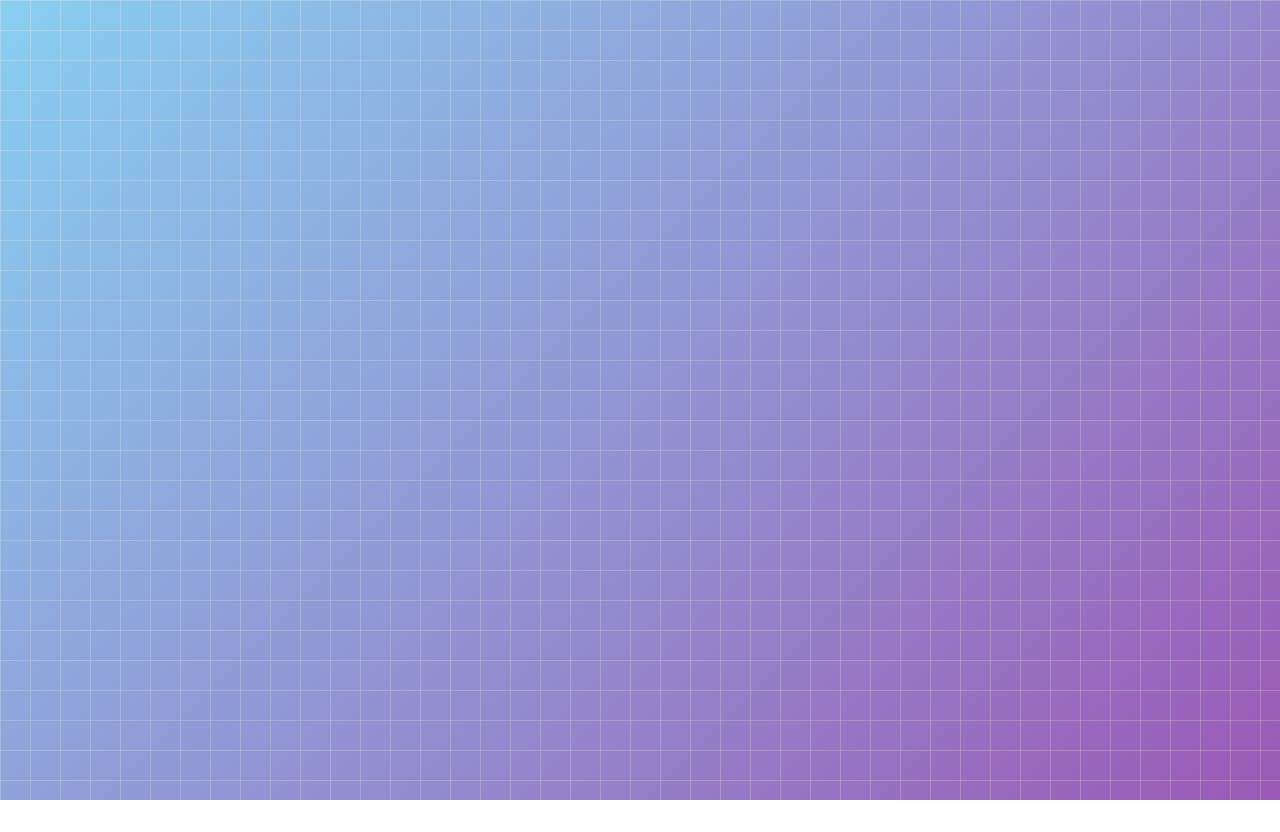
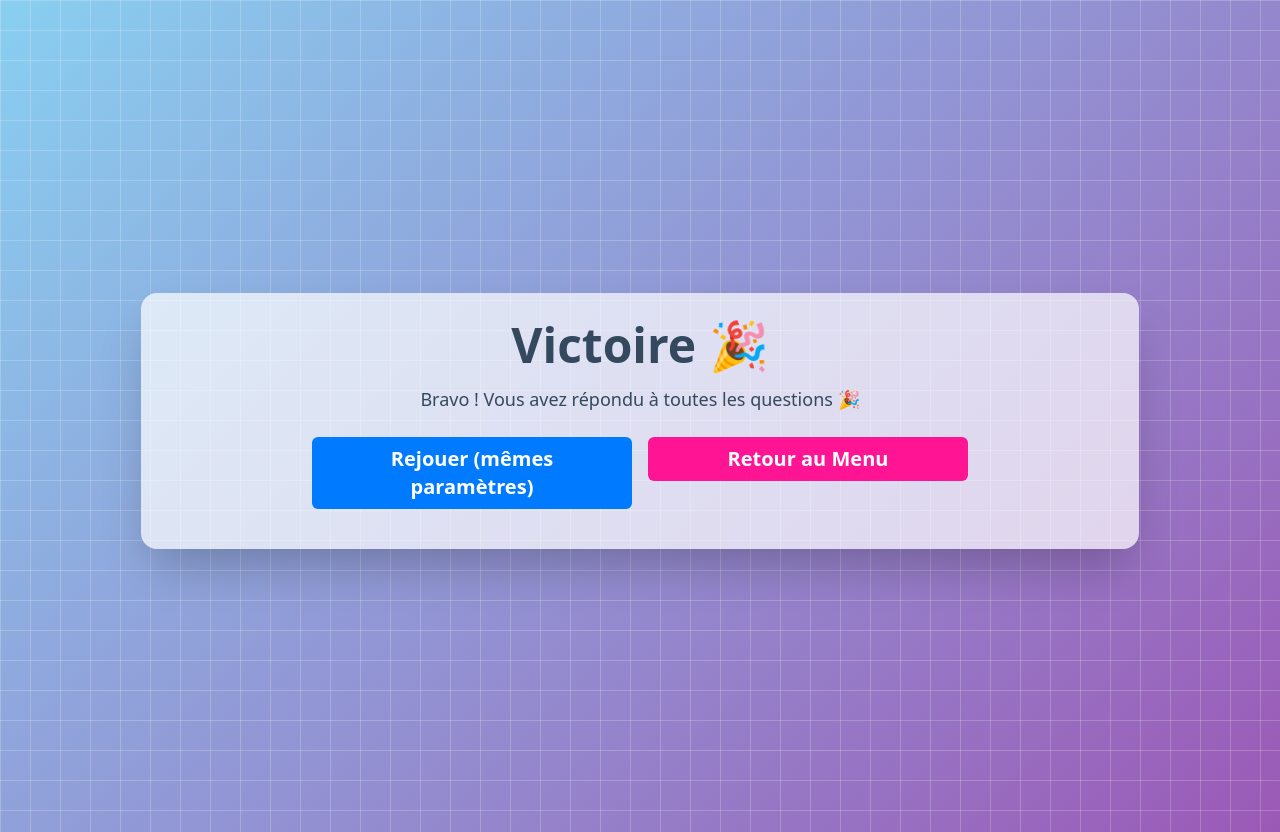
Before and after one commit to Dodize/projet_archi_quizz, a Vue app in the folder frontend/: page /gameOver in a window 1280 px wide. Before the commit this address had no page. Before the commit the page ends 800 px from the top, so only its background shows below. Built offline with nearby package versions, Linux system fonts and the light colour scheme; the HTML template or start-up script is replaced by a standard one; a web font is replaced by a local one.

Commit message:
revenir dessus pour url clean et passage param pour refaire

```diff
--- /dev/null
+++ b/frontend/src/components/GameOver.vue
@@ -0,0 +1,48 @@
+<template>
+  <div class="game-over flex justify-center items-center h-screen">
+    <div class="overflow-y-auto mt-2.5 bg-boxGrey p-7 pb-4 rounded-2xl w-4/5 text-center shadow-2xl h-64">
+      <!-- Affichage conditionnel basé sur gameOverReason -->
+      <h1 class="text-5xl font-extrabold mb-4">
+        {{ gameOverReason === 'hearts' ? 'Défaite 😔' : 'Victoire 🎉' }}
+      </h1>
+      <p class="text-lg">
+        {{ message }}
+      </p>
+
+      <!-- Boutons de rejouer et retour au menu -->
+      <div class="flex justify-center space-x-4 mt-6">
+        <router-link to="/game" class="flex-1 max-w-xs">
+          <button class="w-full px-4 py-2 text-white font-semibold rounded-md bg-[#007bff] hover:bg-blue-600">
+            Rejouer (mêmes paramètres)
+          </button>
+        </router-link>
+        <router-link to="/" class="flex-1 max-w-xs">
+          <button class="w-full px-4 py-2 text-white font-semibold rounded-md bg-[#ff1493] hover:bg-pink-600">
+            Retour au Menu
+          </button>
+        </router-link>
+      </div>
+    </div>
+  </div>
+</template>
+
+<script setup>
+import { useRoute } from 'vue-router';
+
+const route = useRoute();
+
+const nbQuestions = route.query.nbQuestions;
+const gameOverReason = route.query.gameOverReason;
+
+// Déterminer le message affiché selon la raison de la fin de partie
+const message =
+  gameOverReason === 'hearts'
+    ? "La partie est terminée : vous avez perdu tous vos cœurs. Essayez de nouveau pour battre votre record !"
+    : "Bravo ! Vous avez répondu à toutes les questions 🎉";
+</script>
+
+<style scoped>
+.game-over {
+  text-align: center;
+}
+</style>
--- a/frontend/src/components/Partie.vue
+++ b/frontend/src/components/Partie.vue
@@ -8,7 +8,6 @@
       <p class="text-sm font-semibold text-gray-700">Username</p>
     </div>
 
-    <!-- coeur sur vous -->
     <div class="grid grid-cols-[1fr_5fr]">
       <!-- Affichage des coeurs -->
       <div class="w-36 ml-2.5">
@@ -113,7 +112,7 @@
 <script async setup>
 import axios from 'axios';
 import { useRouter } from 'vue-router';
-import { ref, onMounted, defineProps } from "vue"
+import { ref, onMounted, defineProps, watch } from "vue"
 
 // Variables globales
 const router = useRouter();
@@ -205,6 +204,19 @@ const depenserIndice = () => {
   }
 }
 
+//**Watcher** pour surveiller heartsRemaining et rediriger si la valeur atteint 0
+watch(heartsRemaining, (newVal) => {
+    if (newVal <= 0) {
+      router.push({
+        name: 'GameOver',
+        query: {
+          nbQuestions: nbQuestionsQuizz, // Nombre de questions
+          gameOverReason: 'hearts',      // Raison de la fin
+        },
+    });
+  }
+});
+
 // Passage à la question suivante après visualisation des réponses
 const questionSuivante = () => {
   affichageBoutonIndice.value = true;
@@ -246,10 +258,14 @@ const questionSuivante = () => {
     }
 
   } else {
-    question.value = "FINIIIIIIIIIIIIII";
-    reponses.value = "";
-  }
-
+    router.push({
+      name: 'GameOver',
+      query: {
+        nbQuestions: nbQuestionsQuizz, // Nombre de questions
+        gameOverReason: 'questions',      // Raison de la fin
+      },
+    });
+}
 }
 
 // Chargement de nouvelles questions lorsque le "stock" est épuisé
@@ -287,8 +303,6 @@ function majQuestion() {
   console.log(correctAnswer); //TODO : penser a enlever
 }
 
-
-
 </script>
 
 <style scoped>
--- a/frontend/src/router/index.js
+++ b/frontend/src/router/index.js
@@ -3,6 +3,7 @@ import { createRouter, createWebHistory } from 'vue-router';
 import SelectionMenu from '../components/SelectionnerMenu.vue';
 import Partie from '../components/Partie.vue';
 import Connexion from '../components/Connexion.vue';
+import GameOver from '../components/GameOver.vue';
 
 const routes = [
   {
@@ -22,6 +23,15 @@ const routes = [
     }),
   },
   {
+    path: '/gameOver',
+    name: 'GameOver',
+    component: GameOver,
+    props: route => ({
+      nbQuestions: route.query.nbQuestions,
+      gameOverReason: route.query.gameOverReason,
+    }),
+  },
+  {
     path: '/connection',
     name: 'Connection',
     component: Connexion,
```
